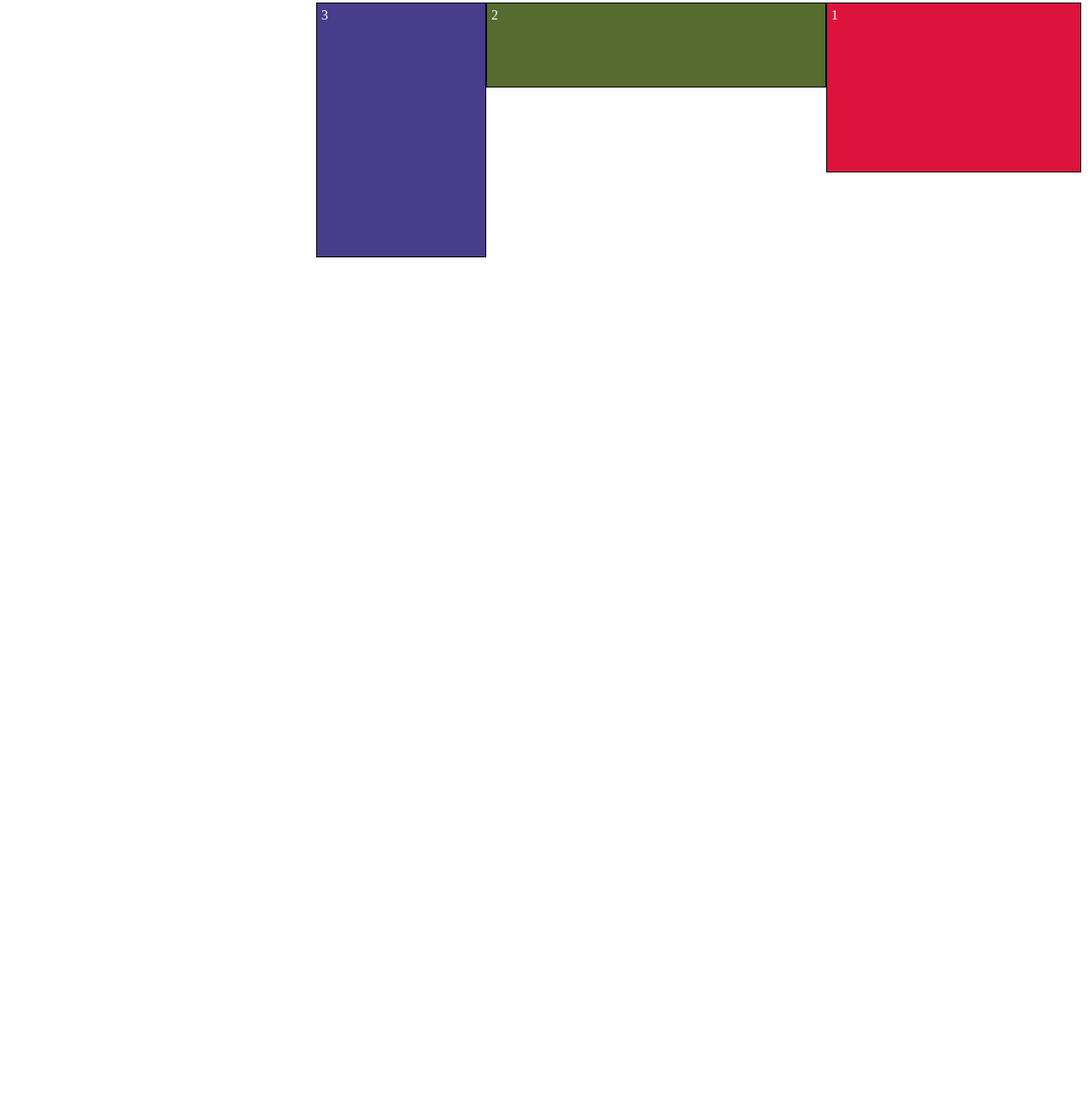
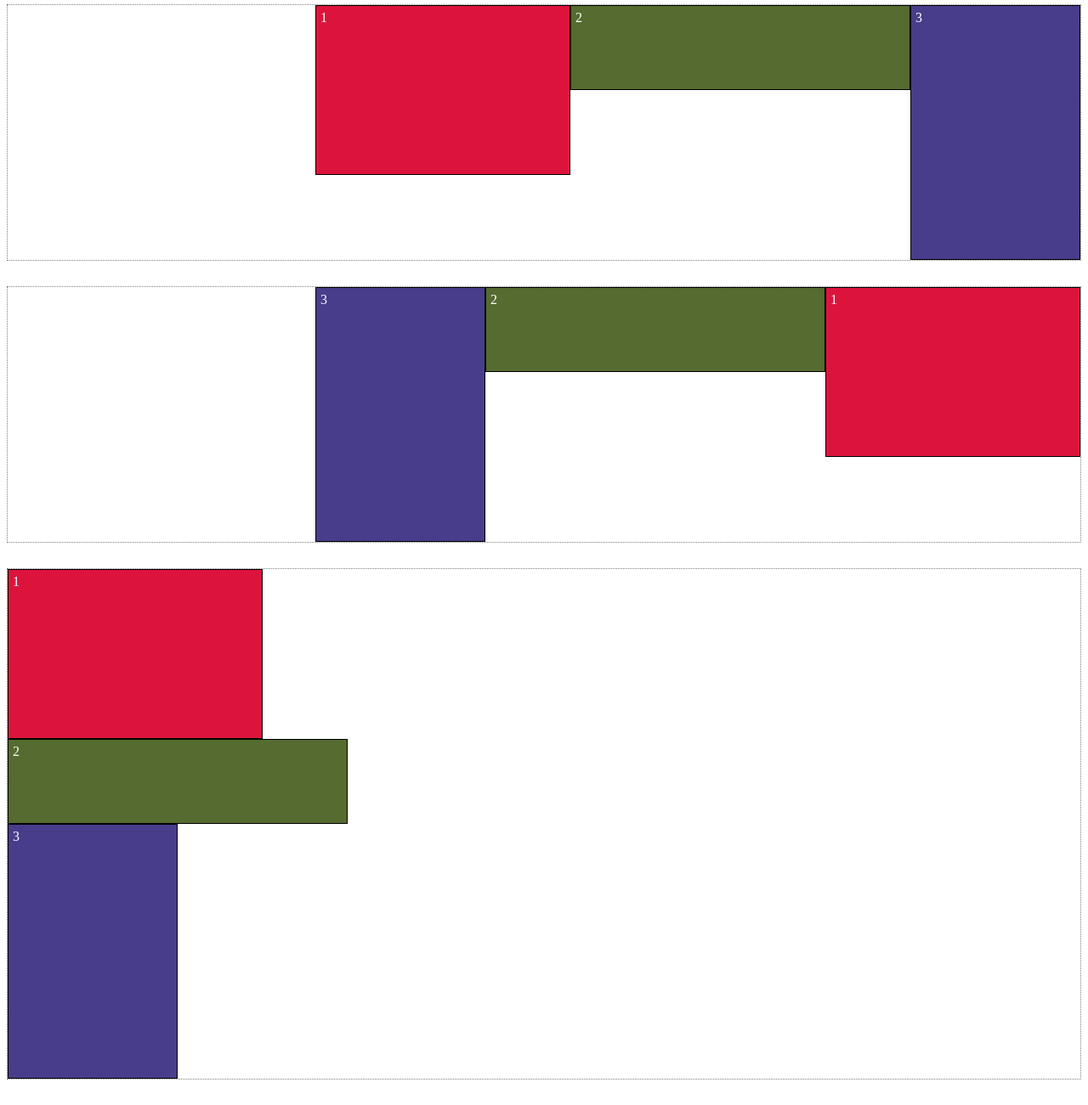
Before and after one commit to AtomicMegaNerd/web-dev-intro, a plain HTML site: page css-playground/index.html in a window 1280 px wide. Shown: the part 446-1747 px from the top of the page at 85% size. Before the commit the page ends 800 px from the top, so only its background shows below. Drawn offline with Linux system fonts and the light colour scheme.

Commit message:
More fun with flex-box

```diff
--- a/css-playground/index.html
+++ b/css-playground/index.html
@@ -14,9 +14,16 @@
         width: 100%;
         margin-top: 30px;
         margin-bottom: 30px;
+        border: 1px dotted grey;
+      }
+      .jc-right {
+        justify-content: flex-end;
       }
       .reverse {
         flex-direction: row-reverse;
+      }
+      .column {
+        flex-direction: column;
       }
       .box-1 {
         background-color: crimson;
@@ -56,7 +63,17 @@
       <div class="box-2">2</div>
       <div class="box-3">3</div>
     </div>
+    <div class="flex-container jc-right">
+      <div class="box-1">1</div>
+      <div class="box-2">2</div>
+      <div class="box-3">3</div>
+    </div>
     <div class="flex-container reverse">
+      <div class="box-1">1</div>
+      <div class="box-2">2</div>
+      <div class="box-3">3</div>
+    </div>
+    <div class="flex-container column">
       <div class="box-1">1</div>
       <div class="box-2">2</div>
       <div class="box-3">3</div>
```
